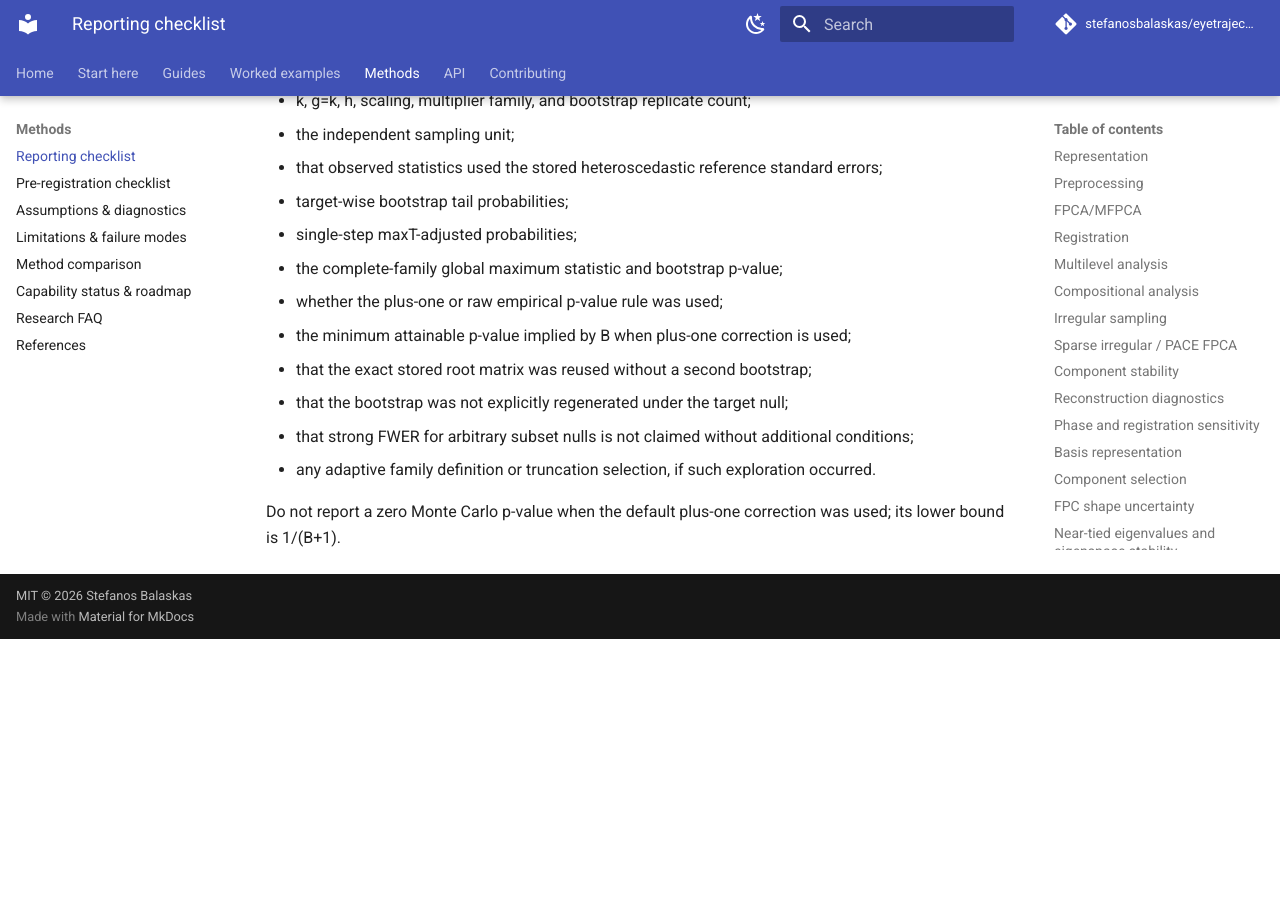
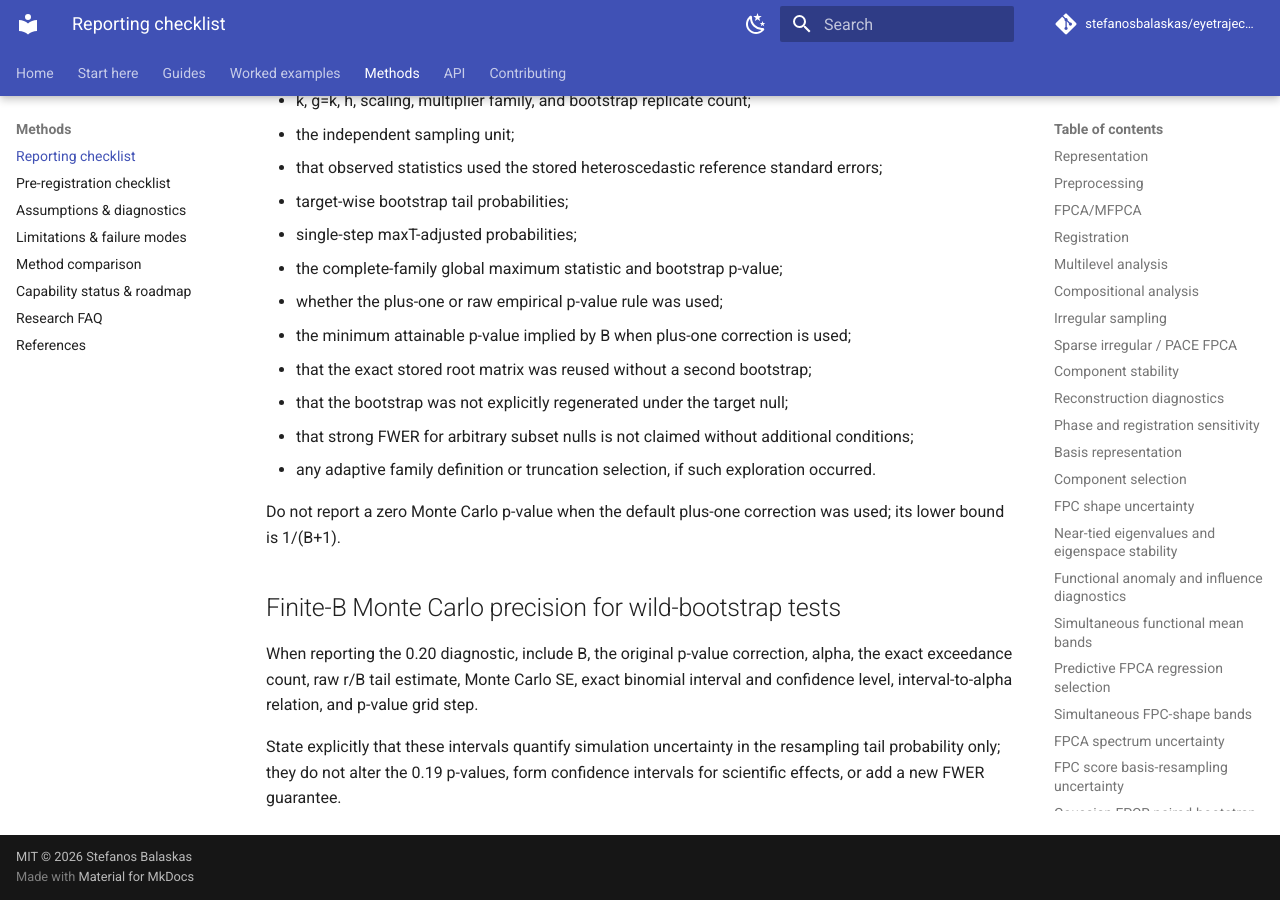
Before and after one commit to stefanosbalaskas/eyetrajectoriespy, an MkDocs documentation site: the page built from docs/methods/reporting.md, in a window 1280 px wide and 900 px high, scrolled down 14778 px. Built offline with MkDocs 1.6.1 and Material for MkDocs 9.7.7, drawn with Linux system fonts in a browser that asks for light colours; comment, search, counter and statistics services are not loaded; before the commit the page ends 15417 px from its top, so only the background shows below that.

Commit message:
Add 0.20 precision reporting guidance

```diff
--- a/docs/methods/reporting.md
+++ b/docs/methods/reporting.md
@@ -463,3 +463,10 @@ Report at minimum:
 - any adaptive family definition or truncation selection, if such exploration occurred.
 
 Do not report a zero Monte Carlo p-value when the default plus-one correction was used; its lower bound is 1/(B+1).
+
+
+## Finite-B Monte Carlo precision for wild-bootstrap tests
+
+When reporting the 0.20 diagnostic, include B, the original p-value correction, alpha, the exact exceedance count, raw r/B tail estimate, Monte Carlo SE, exact binomial interval and confidence level, interval-to-alpha relation, and p-value grid step.
+
+State explicitly that these intervals quantify simulation uncertainty in the resampling tail probability only; they do not alter the 0.19 p-values, form confidence intervals for scientific effects, or add a new FWER guarantee.
```
